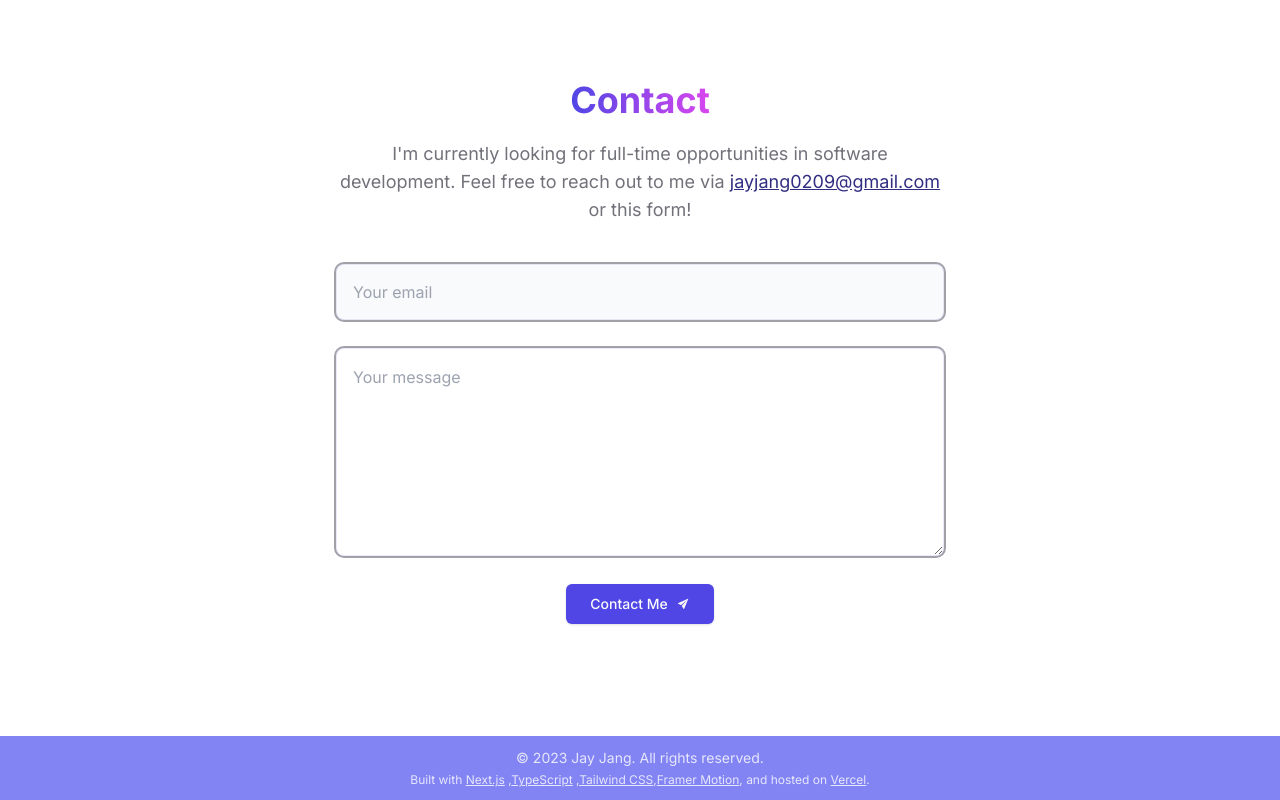
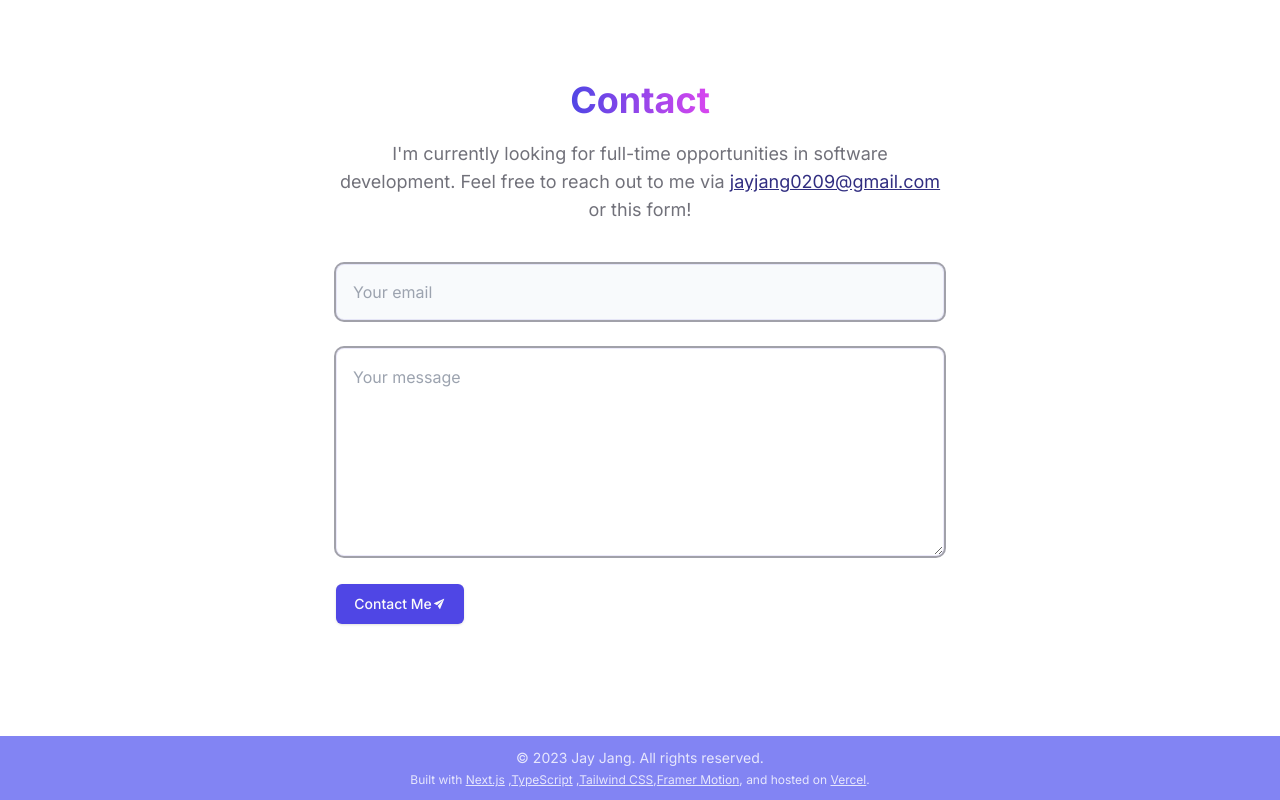
Before and after one commit to jayjang0209/porfolio-website, a Next.js app: page / in a window 1280 px wide. Shown: the part 5217-6017 px from the top of the page. Built offline with nearby package versions, Linux system fonts and the light colour scheme.

Commit message:
move send button

```diff
--- a/components/contact.tsx
+++ b/components/contact.tsx
@@ -18,7 +18,7 @@ export default function Contact() {
       initial={{ opacity: 0 }}
       whileInView={{ opacity: 1 }}
       transition={{ duration: 0.5 }}
-      viewport={{ once: true}}
+      viewport={{ once: true }}
     >
       <SectionHeading>Contact</SectionHeading>
       <p className="text-lg text-zinc-500 dark:text-zinc-400">
@@ -33,7 +33,12 @@ export default function Contact() {
         or this form!
       </p>
 
-      <form className="mt-10 flex flex-col gap-4">
+      <form
+        className="mt-10 flex flex-col gap-4"
+        action={async (formData) => {
+          console.log(formData);
+        }}
+      >
         <input
           className="h-14 px-4 rounded-lg ring-2 ring-zinc-400 border border-indigo-700/10 transition-all dark:outline-none bg-slate-50"
           name="senderEmail"
@@ -49,11 +54,11 @@ export default function Contact() {
           required
           maxLength={5000}
         />
+        <button className="group inline-flex h-10 items-center justify-center rounded-md bg-indigo-600 px-4 w-32 text-sm font-medium text-zinc-50 shadow transition-colors hover:bg-indigo-900/90 focus-visible:outline-none focus-visible:ring-1 focus-visible:ring-zinc-950">
+          Contact Me
+          <IoIosSend className="group-hover:translate-x-1 group-hover:-translate-y-1 transition" />
+        </button>
       </form>
-      <button className="group inline-flex h-10 mt-4 items-center justify-center gap-2 rounded-md bg-indigo-600 px-6 text-sm font-medium text-zinc-50 shadow transition-colors hover:bg-indigo-900/90 focus-visible:outline-none focus-visible:ring-1 focus-visible:ring-zinc-950 disabled:pointer-events-none disabled:opacity-50 dark:bg-zinc-50 dark:text-zinc-900 dark:hover:bg-zinc-50/90 dark:focus-visible:ring-zinc-300">
-        Contact Me
-        <IoIosSend className="group-hover:translate-x-1 group-hover:-translate-y-1 transition" />
-      </button>
     </motion.section>
   );
 }
```
